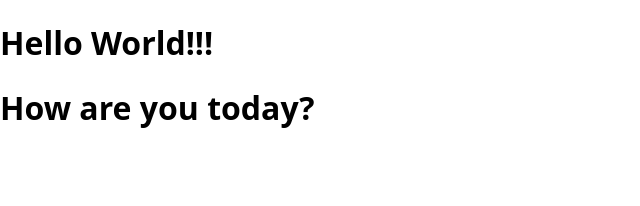
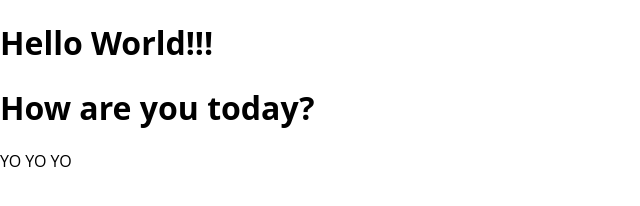
Before and after one commit to bojanp89/first-git-repo, a plain HTML site: page index.html in a window 1280 px wide. Shown: the full height of the page, 0-640 px from the left. Drawn offline with Linux system fonts and the light colour scheme.

Commit message:
added a <p> tag

```diff
--- a/index.html
+++ b/index.html
@@ -10,6 +10,7 @@
 <body>
 	<h1>Hello World!!!</h1>
 	<h1>How are you today?</h1>
+	<p>YO YO YO</p>
 </body>
 <script src="scripts/main.js"></script>
 </html>
```
